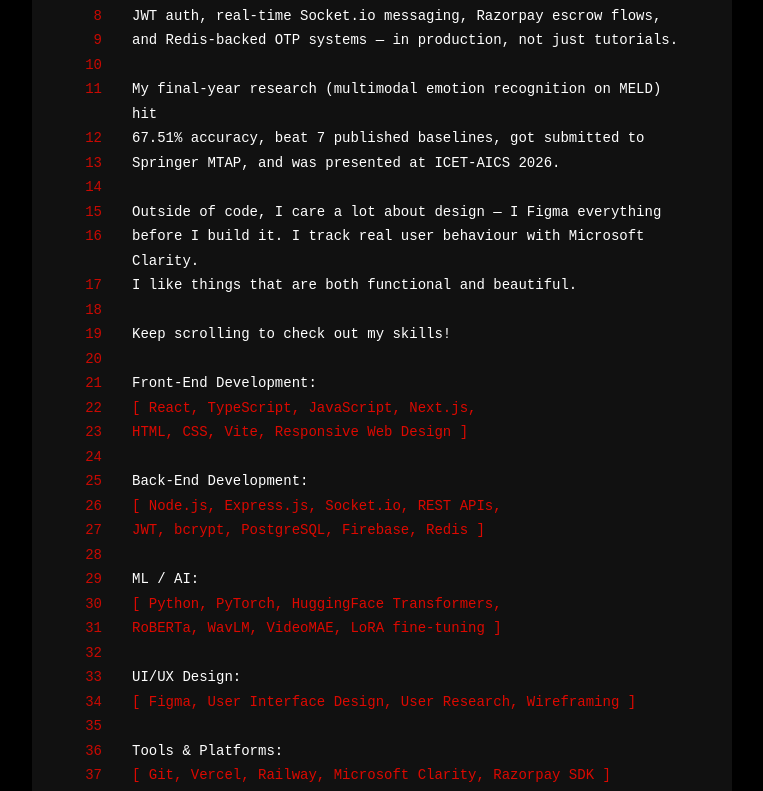
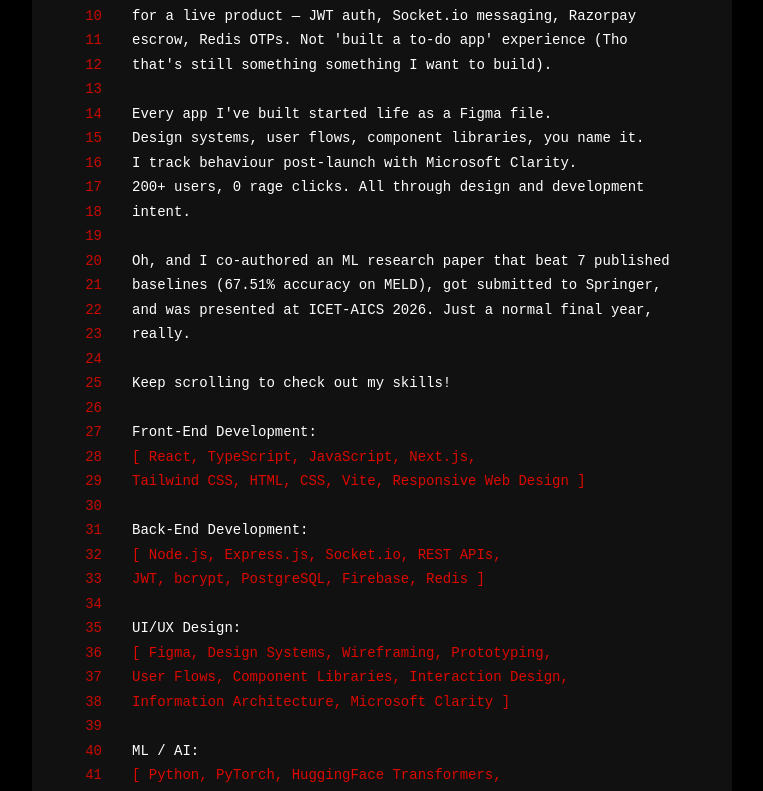
Before and after one commit to Khushi23V/Personal-Portfolio, a React (Vite) app: page /about in a window 1280 px wide. Shown: the part 425-1216 px from the top of the page, without its empty margins (258-1021 px from the left). Built offline with nearby package versions, Linux system fonts and the light colour scheme; a web font is replaced by a local one.

Commit message:
Content modification

```diff
--- a/src/components/About.jsx
+++ b/src/components/About.jsx
@@ -3,115 +3,52 @@
 import Footer from "./Footer";
 
 const aboutLines = [
-  { num: 1, text: "Hey everyone,", type: "text" },
+  { num: 1, text: "Hey, I'm Khushi —", type: "text" },
   { num: 2, text: "", type: "blank" },
-  {
-    num: 3,
-    text: "I'm Khushi — a Computer Science student at the University of Delhi",
-    type: "text",
-  },
-  {
-    num: 4,
-    text: "(graduating June 2026, CGPA 8.45) who builds full-stack web apps",
-    type: "text",
-  },
-  {
-    num: 5,
-    text: "and occasionally dives into ML research when the deadline allows.",
-    type: "text",
-  },
-  { num: 6, text: "", type: "blank" },
-  {
-    num: 7,
-    text: "I did a MERN Stack internship at Particle14 Infotech where I shipped",
-    type: "text",
-  },
-  {
-    num: 8,
-    text: "JWT auth, real-time Socket.io messaging, Razorpay escrow flows,",
-    type: "text",
-  },
-  {
-    num: 9,
-    text: "and Redis-backed OTP systems — in production, not just tutorials.",
-    type: "text",
-  },
-  { num: 10, text: "", type: "blank" },
-  {
-    num: 11,
-    text: "My final-year research (multimodal emotion recognition on MELD) hit",
-    type: "text",
-  },
-  {
-    num: 12,
-    text: "67.51% accuracy, beat 7 published baselines, got submitted to",
-    type: "text",
-  },
-  {
-    num: 13,
-    text: "Springer MTAP, and was presented at ICET-AICS 2026.",
-    type: "text",
-  },
-  { num: 14, text: "", type: "blank" },
-  {
-    num: 15,
-    text: "Outside of code, I care a lot about design — I Figma everything",
-    type: "text",
-  },
-  {
-    num: 16,
-    text: "before I build it. I track real user behaviour with Microsoft Clarity.",
-    type: "text",
-  },
-  {
-    num: 17,
-    text: "I like things that are both functional and beautiful.",
-    type: "text",
-  },
-  { num: 18, text: "", type: "blank" },
-  { num: 19, text: "Keep scrolling to check out my skills!", type: "text" },
-  { num: 20, text: "", type: "blank" },
-  { num: 21, text: "Front-End Development:", type: "label" },
-  {
-    num: 22,
-    text: "[ React, TypeScript, JavaScript, Next.js,",
-    type: "skills",
-  },
-  { num: 23, text: "HTML, CSS, Vite, Responsive Web Design ]", type: "skills" },
+  { num: 3, text: "a CS student at University of Delhi (CGPA 8.45) who sits", type: "text" },
+  { num: 4, text: "right at the cusp of design and engineering.", type: "text" },
+  { num: 5, text: "I don't just build things, I design them first then obsess over", type: "text" },
+  { num: 6, text: "them for a long while. Then check if real people actually use", type: "text" },
+  { num: 7, text: "them. (They do. The data says so.)", type: "text" },
+  { num: 8, text: "", type: "blank" },
+  { num: 9, text: "I interned at Particle14 Infotech and shipped real features", type: "text" },
+  { num: 10, text: "for a live product — JWT auth, Socket.io messaging, Razorpay", type: "text" },
+  { num: 11, text: "escrow, Redis OTPs. Not 'built a to-do app' experience (Tho ", type: "text" },
+  { num: 12, text: "that's still something something I want to build).", type: "text" },
+  { num: 13, text: "", type: "blank" },
+  { num: 14, text: "Every app I've built started life as a Figma file.", type: "text" },
+  { num: 15, text: "Design systems, user flows, component libraries, you name it.", type: "text" },
+  { num: 16, text: "I track behaviour post-launch with Microsoft Clarity.", type: "text" },
+  { num: 17, text: "200+ users, 0 rage clicks. All through design and development", type: "text" },
+  { num: 18, text: "intent.", type: "text" },
+  { num: 19, text: "", type: "blank" },
+  { num: 20, text: "Oh, and I co-authored an ML research paper that beat 7 published", type: "text" },
+  { num: 21, text: "baselines (67.51% accuracy on MELD), got submitted to Springer,", type: "text" },
+  { num: 22, text: "and was presented at ICET-AICS 2026. Just a normal final year,", type: "text" },
+  { num: 23, text: "really.", type: "text" },
   { num: 24, text: "", type: "blank" },
-  { num: 25, text: "Back-End Development:", type: "label" },
-  {
-    num: 26,
-    text: "[ Node.js, Express.js, Socket.io, REST APIs,",
-    type: "skills",
-  },
-  {
-    num: 27,
-    text: "JWT, bcrypt, PostgreSQL, Firebase, Redis ]",
-    type: "skills",
-  },
-  { num: 28, text: "", type: "blank" },
-  { num: 29, text: "ML / AI:", type: "label" },
-  {
-    num: 30,
-    text: "[ Python, PyTorch, HuggingFace Transformers,",
-    type: "skills",
-  },
-  { num: 31, text: "RoBERTa, WavLM, VideoMAE, LoRA fine-tuning ]", type: "skills" },
-  { num: 32, text: "", type: "blank" },
-  { num: 33, text: "UI/UX Design:", type: "label" },
-  {
-    num: 34,
-    text: "[ Figma, User Interface Design, User Research, Wireframing ]",
-    type: "skills",
-  },
-  { num: 35, text: "", type: "blank" },
-  { num: 36, text: "Tools & Platforms:", type: "label" },
-  {
-    num: 37,
-    text: "[ Git, Vercel, Railway, Microsoft Clarity, Razorpay SDK ]",
-    type: "skills",
-  },
+  { num: 25, text: "Keep scrolling to check out my skills!", type: "text" },
+  { num: 26, text: "", type: "blank" },
+  { num: 27, text: "Front-End Development:", type: "label" },
+  { num: 28, text: "[ React, TypeScript, JavaScript, Next.js,", type: "skills" },
+  { num: 29, text: "Tailwind CSS, HTML, CSS, Vite, Responsive Web Design ]", type: "skills" },
+  { num: 30, text: "", type: "blank" },
+  { num: 31, text: "Back-End Development:", type: "label" },
+  { num: 32, text: "[ Node.js, Express.js, Socket.io, REST APIs,", type: "skills" },
+  { num: 33, text: "JWT, bcrypt, PostgreSQL, Firebase, Redis ]", type: "skills" },
+  { num: 34, text: "", type: "blank" },
+  { num: 35, text: "UI/UX Design:", type: "label" },
+  { num: 36, text: "[ Figma, Design Systems, Wireframing, Prototyping,", type: "skills" },
+  { num: 37, text: "User Flows, Component Libraries, Interaction Design,", type: "skills" },
+  { num: 38, text: "Information Architecture, Microsoft Clarity ]", type: "skills" },
+  { num: 39, text: "", type: "blank" },
+  { num: 40, text: "ML / AI:", type: "label" },
+  { num: 41, text: "[ Python, PyTorch, HuggingFace Transformers,", type: "skills" },
+  { num: 42, text: "RoBERTa, WavLM, VideoMAE, LoRA fine-tuning ]", type: "skills" },
+  { num: 43, text: "", type: "blank" },
+  { num: 44, text: "Tools & Platforms:", type: "label" },
+  { num: 45, text: "[ Git, Vercel, Railway, Razorpay SDK,", type: "skills" },
+  { num: 46, text: "Google Analytics, Microsoft Clarity ]", type: "skills" },
 ];
 
 export default function About() {
--- a/src/components/Experience.jsx
+++ b/src/components/Experience.jsx
@@ -11,28 +11,23 @@
           Experience<span className="accent">.</span>
         </h1>
 
-        {/* Outer row: spine | C */}
         <div className="timeline-exp">
 
-          {/* Spine */}
+
           <img className="exp-spine" src="/Frame 3.png" alt="Timeline" />
 
-          {/* C: left + right stacked vertically */}
           <div className="exp-cards">
             <div className="exp-card">
               <h2 className="exp-year">April 2026 – June 2026<span className="accent">.</span></h2>
               <p className="exp-role">UI/UX Designer & Frontend Developer (Freelance)</p>
               <p className="exp-company">AJ’s Foundation</p>
               <ul className="exp-bullets">
-                <li>Designed and developed the organization’s official responsive website from concept to deployment, using Figma
-for high-fidelity wireframes and prototyping</li>
-                <li>Spearheaded user onboarding design, optimizing the user journey to drive adoption to 50+ active users within 3
-days of product launch</li>
-                <li>Built a reusable React component library and design system, cutting future iteration cycles by 50% and ensuring
-strict visual consistency</li>
+                <li>Designed the organisation's website from scratch in Figma, defining visual identity, colour tokens, type system, component library, and responsive layouts across desktop and mobile before opening VS Code.</li>
+                <li>Built and deployed a multi-page React site to Vercel, responsive across all breakpoints, with smooth animations and transitions that matched the design intent exactly.</li>
+                <li>Optimised images for faster load times and integrated Microsoft Clarity to track real user behaviour post-launch. 50+ live users within 3 days of launch.</li>
               </ul>
               <div className="exp-tags">
-                {["MongoDB", "Express.js", "React", "Node.js", "Socket.io", "Redis", "Razorpay"].map(t => (
+                {["React", "CSS", "Figma", "Git", "Vercel", "Microsoft Clarity", "Design Research"].map(t => (
                   <span key={t} className="exp-tag">{t}</span>
                 ))}
               </div>
@@ -43,19 +38,13 @@
               <p className="exp-role">MERN Stack Developer & UI/UX Intern</p>
               <p className="exp-company">Particle14 Infotech Pvt. Ltd.</p>
               <ul className="exp-bullets">
-                <li>Improved design consistency across a 15+ screen mobile product by creating a full design system in Figma,
-defining colour tokens, typography scale, gradient rules, and component variants for two distinct user flows (User
-and Buddy), reducing design decision time during implementation.</li>
-                <li>Reduced session security risk by implementing a Redis-backed OTP Safe-Meet protocol with 10-minute TTL and a
-5-state booking lifecycle with Nodemailer confirmation emails at each transition, handling real concurrent users in
-production.</li>
-                <li>Built a 3-role (Client / Companion / Admin) access-control system using stateless JWT auth and bcrypt hashing,
-eliminating server-side session storage entirely.</li>
-                <li>Engineered a dual-channel real-time messaging system with Socket.io - booking-scoped and direct pre-booking,
-persisted to PostgreSQL so chat history survives reconnects across all sessions.</li>
+                <li>Designed the complete Buddy4day mobile app in Figma — full design system with colour tokens, type scale, gradient rules, and 5+ component variants before a single screen was coded.</li>
+                <li>Mapped end-to-end flows for two separate user personas (User and Buddy) across 15+ screens: onboarding, discovery, booking lifecycle, payment, ID verification, chat, and post-session rating.</li>
+                <li>Shipped JWT-based 3-role auth, real-time Socket.io dual-channel messaging (persisted to PostgreSQL), and a Razorpay escrow flow with HMAC-SHA256 verification all in production, all on a live user base.</li>
+                <li>Built a Redis-backed OTP Safe-Meet system with 10-minute TTL and a 5-state booking lifecycle with automated Nodemailer emails at every transition. Real-time GPS geofencing enforced a 500 m session boundary using the Haversine formula.</li>
               </ul>
               <div className="exp-tags">
-                {["MongoDB", "Express.js", "React", "Node.js", "Socket.io", "Redis", "Razorpay"].map(t => (
+                {["TypeScript", "Express.js", "React", "Node.js", "PostgreSQL", "Socket.io", "Redis", "Razorpay", "Figma", "UI/UX Design", "Design Research"].map(t => (
                   <span key={t} className="exp-tag">{t}</span>
                 ))}
               </div>
--- a/src/components/MainPage.jsx
+++ b/src/components/MainPage.jsx
@@ -139,7 +139,7 @@
       <div className="one-liner">
         <h2 className="opening">&lt;</h2>
         <h2 className="text">
-          I'm a Computer Science student who's slightly obsessed with making the web look and feel amazing. Click here to get access to my resume!
+          I design things in Figma, break them in VS Code, and somehow end up with something people actually want to use. Click here to get access to my resume!
         </h2>
         <h2 className="closing">/&gt;</h2>
       </div>
@@ -186,7 +186,7 @@
               </div>
             </div>
             <p className="p-desc">
-              Full-stack AI summarization tool supporting 4 tones via Hugging Face's BART-large-cnn model. Achieved 81.29% average scroll depth and 0 rage clicks across 36 sessions.
+              Designed and built a full-stack AI summary tool with 4 summary tones, 200+ users, 81.29% avg scroll depth, 0 rage clicks, and 30% traffic growth in week one. Turns walls of text into something humans actually understand.
             </p>
             <div className="p-tech">
               <button>React.js</button>
@@ -197,6 +197,8 @@
               <button>REST API</button>
               <button>Hugging Face API</button>
               <button>MS Clarity</button>
+              <button>Figma</button>
+              <button>UI/UX Design</button>
             </div>
           </div>
         </div>
@@ -211,23 +213,23 @@
       <div className="timeline">
         <div className="left">
           <div className="t-1">
-            <h2>2026<span className="accent">.</span></h2>
-            <p>Working on ML</p>
+            <h2>Mid 2026<span className="accent">.</span></h2>
+            <p>Teaching machines to feel. Multimodal ML research. Gained 3+ months of professional experience.</p>
           </div>
           <div className="t-2">
-            <h2>Early 2025<span className="accent">.</span></h2>
-            <p>Expanded frontend, swanik</p>
+            <h2>2025<span className="accent">.</span></h2>
+            <p>Found my design voice. SwaNik. Figma before code, always.</p>
           </div>
         </div>
         <img className="timeline-img" src="/Frame 2.png" alt="Timeline" />
         <div className="right">
           <div className="t-3">
-            <h2>Late 2025<span className="accent">.</span></h2>
-            <p>Dived into backend, summaraize</p>
+            <h2>Early 2026<span className="accent">.</span></h2>
+            <p>Went full-stack. Built summarAIze, shipped escrow flows, real users, real data.</p>
           </div>
           <div className="t-4">
             <h2>2024<span className="accent">.</span></h2>
-            <p>Gained familiarity with basic web dev tools</p>
+            <p>First div. First bug. Fell in love with the thrill of tech.</p>
           </div>
         </div>
       </div>
--- a/src/components/Projects.jsx
+++ b/src/components/Projects.jsx
@@ -11,7 +11,7 @@
     img: "/Frame 5.png",
     github: "https://github.com/Khushi23V/summarAIze",
     live: "https://summaraize-ai.in/",
-    desc: "Full-stack AI summarization tool supporting 4 tones via Hugging Face's BART-large-cnn model. Achieved 81.29% average scroll depth and 0 rage clicks across 36 sessions. Grew organic traffic 30% within launch week via Product Hunt, Google, and LinkedIn.",
+    desc: "Built a full-stack AI summary tool with 4 summary tones, 200+ users, 81.29% avg scroll depth, 0 rage clicks, and 30% traffic growth in week one. Turns walls of text into something humans actually understand.",
     tech: ["React", "Vite", "Node.js", "Express.js", "Hugging Face API", "MS Clarity"],
   },
   {
@@ -21,7 +21,7 @@
     img: "/1. Main Page.png",
     github: "https://github.com/Khushi23V/SwaNik",
     live: "https://swanik.netlify.app/",
-    desc: "Stray dog finder app enabling real-world reports. Achieved 93.3% scroll depth, 3.98 pages/session, and a 27.27% return-visitor rate across 34 users over 90 days.",
+    desc: "A civic-tech app that turned stray dog reports into real-world action. 93.3% scroll depth, 3.98 pages/session, 45.72% return visitors. Built with heart, Firebase, and a lot of Figma.",
     tech: ["React", "Vite", "JavaScript", "Firebase", "Figma"],
   },
   {
@@ -31,68 +31,58 @@
     img: "/p-3.png",
     github: "https://github.com/Khushi23V",
     live: "#",
-    desc: "Emotion-aware captioning system — final year research project. Multimodal emotion recognition on MELD achieving 67.51% accuracy, surpassing 7 published baselines. Submitted to Springer MTAP; presented at ICET-AICS 2026.",
-    tech: ["Python", "PyTorch", "HuggingFace", "RoBERTa", "WavLM", "LoRA"],
+    desc: "Multimodal emotion recognition on MELD — 67.51% accuracy, beat 7 published baselines including DialogueRNN and UniMSE. Submitted to Springer MTAP. Presented at ICET-AICS 2026. The research paper that started as a final-year project and became something worth publishing.",
+    tech: ["Python", "PyTorch", "AI", "HuggingFace", "RoBERTa", "WavLM", "LoRA"],
   },
   {
     id: 4,
-    type: "developer",
-    name: "iris",
-    img: "/p-3.png",
-    github: "https://github.com/Khushi23V",
-    live: "#",
-    desc: "Emotion-aware captioning system — final year research project. Multimodal emotion recognition on MELD achieving 67.51% accuracy, surpassing 7 published baselines. Submitted to Springer MTAP; presented at ICET-AICS 2026.",
-    tech: ["Python", "PyTorch", "HuggingFace", "RoBERTa", "WavLM", "LoRA"],
-  },
-  {
-    id: 5,
     type: "designer",
     name: "summarAIze",
     img: "/Frame 5.png",
     github: null,
     live: "https://www.figma.com/@khushiv",
-    desc: "End-to-end Figma design for summarAIze. Designed the full UI system, component library, and user flows before a single line of code was written. Tracked real user behaviour via Microsoft Clarity post-launch.",
+    desc: "Designed the entire UI system before a line of code existed; component library, user flows, two app states (pre and post-summary). Then tracked 200+ real users with Clarity post-launch. 0 rage clicks. Design decisions validated.",
     tech: ["Figma", "UI Design", "User Research", "Design System", "Wireframing"],
   },
   {
-    id: 6,
+    id: 5,
     type: "designer",
     name: "SwaNik",
     img: "/1. Main Page.png",
     github: null,
     live: "https://www.figma.com/@khushiv",
-    desc: "Designed the full product experience for SwaNik — a stray dog reporting app. Created user flows, wireframes, and a warm, accessible visual system to support civic participation.",
+    desc: "Full product design for a civic stray-dog reporting app, from low-fidelity wireframes to a warm, high-contrast visual system built for accessibility. Every screen designed before a single component was coded.",
     tech: ["Figma", "UI Design", "Wireframing", "Prototyping", "Accessibility"],
   },
   {
-    id: 7,
+    id: 6,
     type: "designer",
     name: "Weave",
     img: "/weave.png",
     github: null,
     live: "https://www.figma.com/@khushiv",
-    desc: "Designed the full product experience for SwaNik — a stray dog reporting app. Created user flows, wireframes, and a warm, accessible visual system to support civic participation.",
-    tech: ["Figma", "UI Design", "Wireframing", "Prototyping", "Accessibility"],
+    desc: "Marketing website landing page design for a UX-led web agency. Desktop and mobile breakpoints fully documented in Figma, responsive nav overlay, CTA hierarchy designed for conversion.",
+    tech: ["Figma", "UI Design", "Wireframing", "Breakpoint Design", "Responsive Design"],
   },
   {
-    id: 8,
+    id: 7,
     type: "designer",
     name: "AeroFix",
     img: "/Framex.png",
     github: null,
     live: "https://www.figma.com/@khushiv",
-    desc: "Designed the full product experience for SwaNik — a stray dog reporting app. Created user flows, wireframes, and a warm, accessible visual system to support civic participation.",
-    tech: ["Figma", "UI Design", "Wireframing", "Prototyping", "Accessibility"],
+    desc: "A clean, conversion-focused landing page design for an AC installation service. Hero section, trust signals, dual CTAs, and a fully responsive mobile layout. Designed to make a service business look credible in under 3 seconds.",
+    tech: ["Figma", "UI Design", "Responsive Design", "Wireframing", "CTA Design"],
   },
   {
-    id: 9,
+    id: 8,
     type: "designer",
     name: "Diet & Co.",
     img: "/dietco.png",
     github: null,
     live: "https://www.figma.com/@khushiv",
-    desc: "Designed the full product experience for SwaNik — a stray dog reporting app. Created user flows, wireframes, and a warm, accessible visual system to support civic participation.",
-    tech: ["Figma", "UI Design", "Wireframing", "Prototyping", "Accessibility"],
+    desc: "Mobile-native food delivery app design. Splash screen, offer carousel, category browsing, geo-tagged restaurant cards, and bottom navigation. Built to iOS HIG standards with touch-target-conscious spacing throughout.",
+    tech: ["Figma", "Mobile UI", "iOS HIG", "Interaction Design"],
   },
 ];
 
```
Also changed, not shown: src/index.css (+10 -3 lines).
